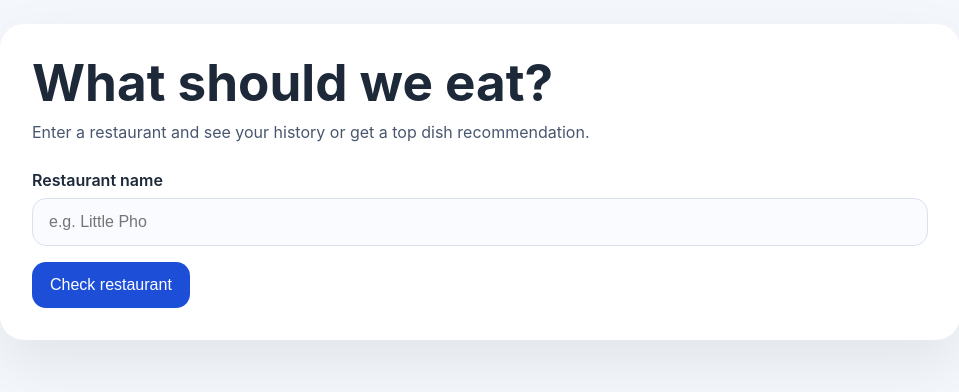
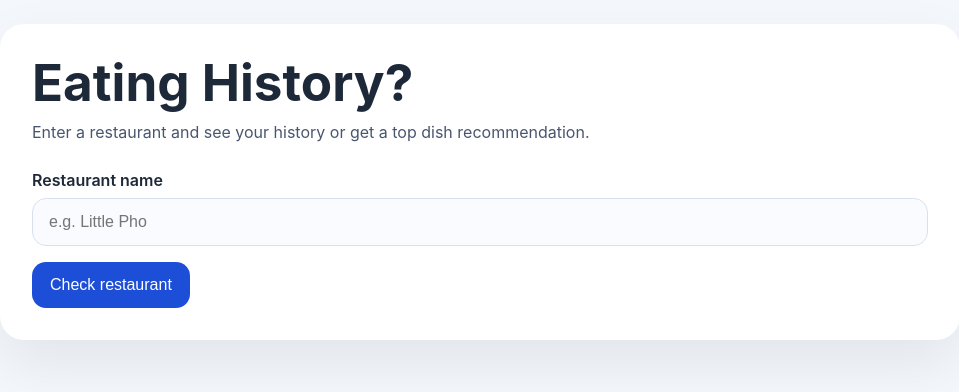
Before and after one commit to srixhtisharma0/what-should-we-eat, a plain HTML site: page index.html in a window 1280 px wide. Shown: the whole page, without its empty margins (160-1119 px from the left). Drawn offline with Linux system fonts and the light colour scheme.

Commit message:
Change title and heading from 'What Should We Eat?' to 'Eating History?'

```diff
--- a/index.html
+++ b/index.html
@@ -3,13 +3,13 @@
 <head>
   <meta charset="UTF-8" />
   <meta name="viewport" content="width=device-width, initial-scale=1.0" />
-  <title>What Should We Eat?</title>
+  <title>Eating History?</title>
   <link rel="stylesheet" href="styles.css" />
 </head>
 <body>
   <main class="app-shell">
     <section class="hero">
-      <h1>What should we eat?</h1>
+      <h1>Eating History?</h1>
       <p>Enter a restaurant and see your history or get a top dish recommendation.</p>
     </section>
 
```
